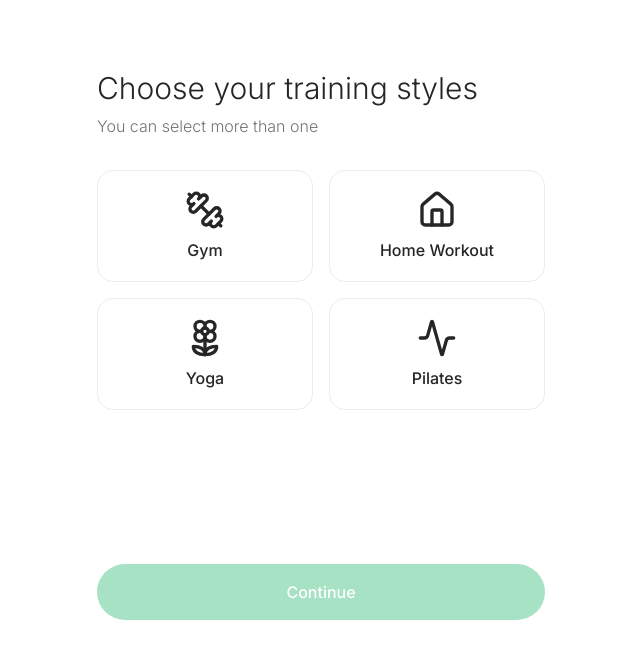
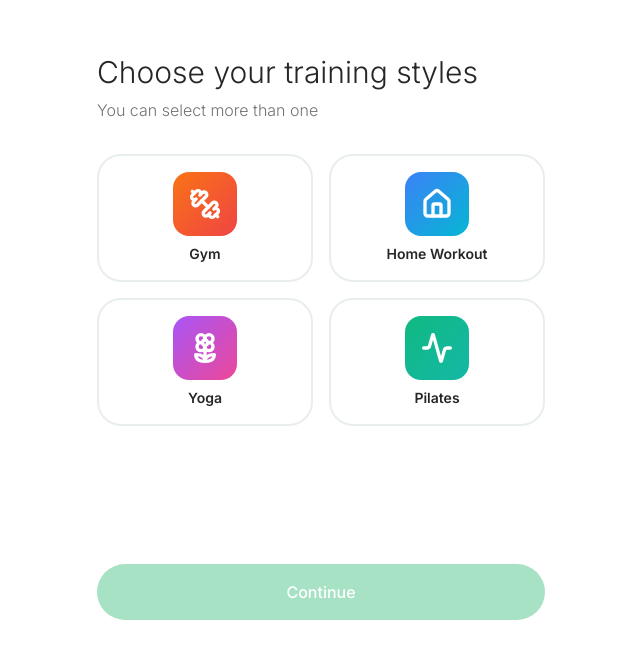
Before and after one commit to cmlaltugg-del/calm-flow-63, a React (Vite) app: page /onboarding/training-style in a window 1280 px wide. Shown: the part 132-790 px from the top of the page, without its empty margins (319-959 px from the left). Built offline with nearby package versions, Linux system fonts and the light colour scheme; the HTML template or start-up script is replaced by a standard one.

Commit message:
Enhance onboarding icons visuals
Add colorful, themed icons with gradients for Gym, Home Workout, Yoga, and Pilates on the Training Style onboarding screen. Replace monochrome Lucide icons with vibrant, gradient-backed buttons and prepare for hover/selection styling to improve visual appeal.

```diff
--- a/src/pages/onboarding/TrainingStyle.tsx
+++ b/src/pages/onboarding/TrainingStyle.tsx
@@ -5,11 +5,41 @@ import { cn } from "@/lib/utils";
 import { Dumbbell, Home, Flower2, Activity } from "lucide-react";
 import type { LucideIcon } from "lucide-react";
 
-const trainingOptions: { id: string; label: string; icon: LucideIcon }[] = [
-  { id: "gym", label: "Gym", icon: Dumbbell },
-  { id: "home", label: "Home Workout", icon: Home },
-  { id: "yoga", label: "Yoga", icon: Flower2 },
-  { id: "pilates", label: "Pilates", icon: Activity },
+const trainingOptions: {
+  id: string;
+  label: string;
+  icon: LucideIcon;
+  gradient: string;
+  iconColor: string;
+}[] = [
+  {
+    id: "gym",
+    label: "Gym",
+    icon: Dumbbell,
+    gradient: "from-orange-500 to-red-500",
+    iconColor: "text-white"
+  },
+  {
+    id: "home",
+    label: "Home Workout",
+    icon: Home,
+    gradient: "from-blue-500 to-cyan-500",
+    iconColor: "text-white"
+  },
+  {
+    id: "yoga",
+    label: "Yoga",
+    icon: Flower2,
+    gradient: "from-purple-500 to-pink-500",
+    iconColor: "text-white"
+  },
+  {
+    id: "pilates",
+    label: "Pilates",
+    icon: Activity,
+    gradient: "from-emerald-500 to-teal-500",
+    iconColor: "text-white"
+  },
 ];
 
 const TrainingStyle = () => {
@@ -48,24 +78,46 @@ const TrainingStyle = () => {
           <div className="grid grid-cols-2 gap-4">
             {trainingOptions.map((opt) => {
               const IconComponent = opt.icon;
+              const isSelected = selected.includes(opt.id);
               return (
                 <button
                   key={opt.id}
                   onClick={() => toggleSelection(opt.id)}
                   className={cn(
-                    "w-full h-28 flex flex-col justify-center items-center rounded-2xl border transition-all",
-                    selected.includes(opt.id)
-                      ? "border-primary bg-primary/10"
-                      : "border-border bg-card hover:bg-accent"
+                    "w-full h-32 flex flex-col justify-center items-center rounded-3xl border-2 transition-all overflow-hidden relative group",
+                    isSelected
+                      ? "border-transparent shadow-lg scale-105"
+                      : "border-border bg-card hover:scale-105 hover:shadow-md"
                   )}
                 >
-                  <IconComponent
-                    className={cn(
-                      "w-10 h-10",
-                      selected.includes(opt.id) ? "text-primary" : "text-foreground"
-                    )}
-                  />
-                  <div className="font-medium mt-2">{opt.label}</div>
+                  <div className={cn(
+                    "absolute inset-0 bg-gradient-to-br opacity-0 transition-opacity duration-300",
+                    opt.gradient,
+                    isSelected && "opacity-100"
+                  )} />
+
+                  <div className="relative z-10 flex flex-col items-center">
+                    <div className={cn(
+                      "w-16 h-16 rounded-2xl flex items-center justify-center mb-2 transition-all",
+                      isSelected
+                        ? "bg-white/20 backdrop-blur-sm"
+                        : cn("bg-gradient-to-br", opt.gradient)
+                    )}>
+                      <IconComponent
+                        className={cn(
+                          "w-8 h-8 transition-all",
+                          isSelected ? opt.iconColor : "text-white"
+                        )}
+                        strokeWidth={2.5}
+                      />
+                    </div>
+                    <div className={cn(
+                      "font-semibold text-sm transition-colors",
+                      isSelected ? "text-white" : "text-foreground"
+                    )}>
+                      {opt.label}
+                    </div>
+                  </div>
                 </button>
               );
             })}
```
